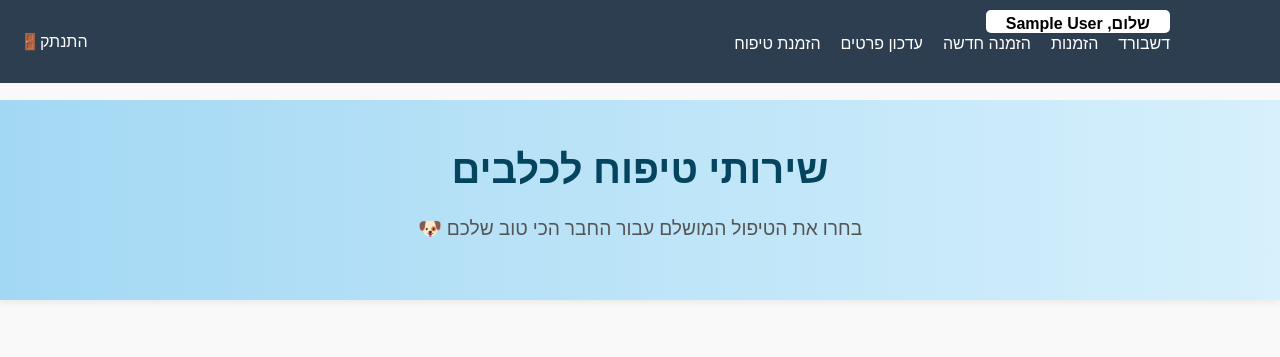
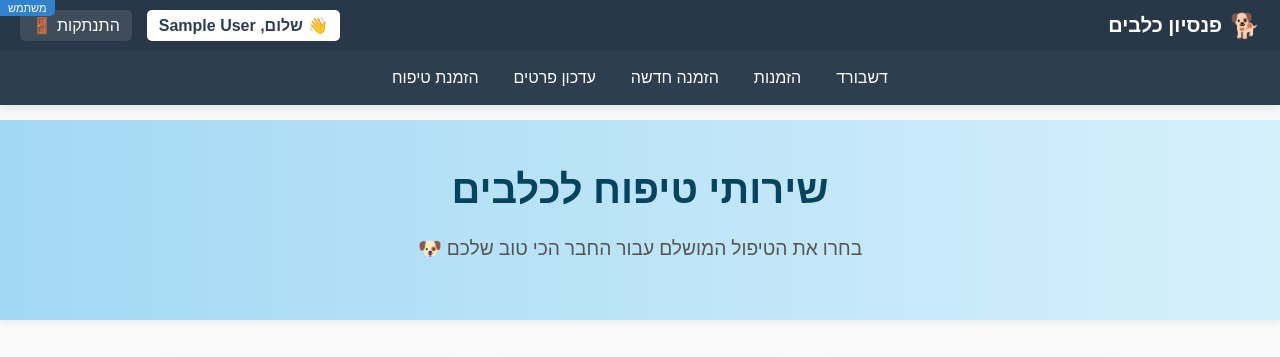
Before and after one commit to ItayRam1995/finalProject, a PHP site: page /grooming/admin/treatments.php in a window 1280 px wide. Shown: the top 357 px of the page. Run offline with PHP 8.4, Linux system fonts and the light colour scheme; the visitor is signed in with stand-in values (Sample User, id 1).

Commit message:
שיפור ותיקון הכותרת כך שלא תחתוך תוכן של דפים אחרים, בנוסף שהכותרת לא תושפע מעיצובים של דפים אחרים

```diff
--- a/header.php
+++ b/header.php
@@ -6,9 +6,17 @@ if (!isset($_SESSION['username'])) {
     exit;
 }
 
+// הגדרת משתני המשתמש
 $first_name = htmlspecialchars($_SESSION['first_name'] ?? "אורח");
 $user_type = $_SESSION['user_type'] ?? 0;
+$username = $_SESSION['username'] ?? "";
 
+// שמירת user_code ב-SESSION אם לא קיים כבר
+if (!isset($_SESSION['user_code']) && !empty($username)) {
+    $_SESSION['user_code'] = $username;
+}
+
+// הגדרת תפריטים לפי סוג משתמש
 $links = $user_type == 1
     ? [
         '../admin/admin_dashboard_secured.php' => 'דשבורד מנהל',
@@ -24,122 +32,241 @@ $links = $user_type == 1
         '../../registration/user/update_profile_secured.php' => 'עדכון פרטים',
         '../../grooming/admin/index.php' => 'הזמנת טיפוח',
     ];
+
+// קביעת צבעים לפי סוג משתמש
+$headerBgColor = $user_type == 1 ? '#1a365d' : '#2c3e50'; // כחול כהה למנהל, כחול רגיל למשתמש
+$headerAccentColor = $user_type == 1 ? '#e53e3e' : '#3182ce'; // אדום למנהל, כחול בהיר למשתמש
+
+// חישוב גובה הכותרת (הערכה)
+$headerHeight = 120; // גובה ממוצע בפיקסלים
 ?>
 
+<!--
+    הסגנון מוגדר עם דיריקטיבות !important בכל מקום כדי להבטיח שסגנון זה
+    לא יידרס על ידי סגנונות אחרים באתר
+-->
 <style>
-/*  */
-
-  /* דוחף את כל האלמנטים שמתחת להדר */
-  html body > *:not(.header-container) {
-    margin-top: 100px;
+    /* איפוס סגנונות לאלמנטים בתוך הכותרת בלבד */
+    .doggy-header-container *,
+    .doggy-header-container *::before,
+    .doggy-header-container *::after {
+        box-sizing: border-box !important;
+        margin: 0 !important;
+        padding: 0 !important;
     }
 
-
-.header-container {
-    position: fixed;
-    width: 100%;
-    top: 0;
-    left: 0;
-    background: <?= $user_type == 1 ? '#c0392b' : '#2c3e50' ?>;
-    color: white;
-    padding: 15px 20px;
-    font-family: Arial, sans-serif;
-    font-size: 16px;
-    display: flex;
-    justify-content: space-between;
-    align-items: center;
-    z-index: 1000;
-
-  }
-/*  */
-
-
-  .header-name {
-    position: absolute;
-    top: 10px;
-    right: 20px;
-    background: white;
-    padding: 5px 10px;
-    border-radius: 5px;
-    font-weight: bold;
-    background: <?= $user_type == 1 ? '#c0392b' : '#2c3e50' ?>;
-    color: black;
-    padding: 5px 20px 0;
-    font-family: Arial, sans-serif;
-    font-size: 16px;
-    text-align: right;
+    /* יצירת מרווח בגוף הדף בגובה של הכותרת */
+    body {
+        padding-top: <?= $headerHeight ?>px !important;
+        margin-top: 0 !important;
     }
 
-  .header-bar {
-  flex-direction: row;
-    background: <?= $user_type == 1 ? '#c0392b' : '#2c3e50' ?>;
-    color: white;
-    padding: 10px 20px 15px;
-    font-family: Arial, sans-serif;
-    font-size: 16px;
-    display: flex;
-    justify-content: space-between;
-    align-items: center;
-    flex-wrap: wrap;
-    padding-right: 130px;
-    padding-top: 20px;
+    /* מיכל הכותרת הראשי - fixed בחזרה לראש הדף */
+    .doggy-header-container {
+        position: fixed !important;
+        top: 0 !important;
+        left: 0 !important;
+        width: 100% !important;
+        background: <?= $headerBgColor ?> !important;
+        color: white !important;
+        font-family: 'Assistant', 'Rubik', Arial, sans-serif !important;
+        font-size: 16px !important;
+        z-index: 1000 !important;
+        box-shadow: 0 2px 10px rgba(0, 0, 0, 0.1) !important;
+        direction: rtl !important;
+        display: flex !important;
+        flex-direction: column !important;
     }
 
-  .header-links {
-    display: flex;
-    flex-wrap: wrap;
-    gap: 20px;
-    align-items: center;
+    /* סרגל עליון עם לוגו ופרטי משתמש */
+    .doggy-header-top {
+        display: flex !important;
+        justify-content: space-between !important;
+        align-items: center !important;
+        padding: 10px 20px !important;
+        background-color: rgba(0, 0, 0, 0.1) !important;
     }
 
-  .header-links a {
-    color: white;
-    text-decoration: none;
+    /* לוגו האתר */
+    .doggy-header-logo {
+        font-weight: bold !important;
+        font-size: 20px !important;
+        color: white !important;
+        text-decoration: none !important;
+        display: flex !important;
+        align-items: center !important;
     }
 
-
-@media (max-width: 600px) {
-  .header-bar {
-    flex-direction: column;
-    align-items: flex-end;
-  }
-  .header-links {
-    width: 100%;
-    margin-top: 10px;
+    .doggy-header-logo-icon {
+        margin-left: 8px !important;
+        font-size: 24px !important;
     }
 
-    .header-bar {
-  flex-direction: row;
-      flex-direction: column;
-      align-items: flex-end;
+    /* מידע על המשתמש */
+    .doggy-header-user-info {
+        display: flex !important;
+        align-items: center !important;
+        gap: 15px !important;
     }
 
-    .header-links {
-      flex-direction: column;
-      width: 100%;
-      margin-top: 10px;
+    .doggy-header-welcome {
+        background: white !important;
+        color: <?= $headerBgColor ?> !important;
+        padding: 6px 12px !important;
+        border-radius: 5px !important;
+        font-weight: bold !important;
+        display: flex !important;
+        align-items: center !important;
     }
+
+    .doggy-header-welcome-icon {
+        margin-left: 5px !important;
+    }
+
+    .doggy-header-logout {
+        color: white !important;
+        text-decoration: none !important;
+        padding: 6px 12px !important;
+        border-radius: 5px !important;
+        background-color: rgba(255, 255, 255, 0.1) !important;
+        transition: background-color 0.3s ease !important;
+        display: flex !important;
+        align-items: center !important;
+    }
+
+    .doggy-header-logout:hover {
+        background-color: rgba(255, 255, 255, 0.2) !important;
+    }
+
+    .doggy-header-logout-icon {
+        margin-right: 5px !important;
+    }
+
+    /* תפריט הניווט */
+    .doggy-header-nav {
+        padding: 10px 20px !important;
+        display: flex !important;
+        justify-content: center !important;
+    }
+
+    .doggy-header-links {
+        display: flex !important;
+        gap: 5px !important;
+        flex-wrap: wrap !important;
+        justify-content: center !important;
+        max-width: 1200px !important;
+    }
+
+    .doggy-header-link {
+        color: white !important;
+        text-decoration: none !important;
+        padding: 8px 15px !important;
+        border-radius: 5px !important;
+        transition: background-color 0.3s ease !important;
+        white-space: nowrap !important;
+        font-weight: 500 !important;
+    }
+
+    .doggy-header-link:hover {
+        background-color: <?= $headerAccentColor ?> !important;
+    }
+
+    /* התאמה למובייל */
+    @media (max-width: 768px) {
+        body {
+            padding-top: 170px !important; /* הגדלת הריווח למסכים קטנים */
+        }
+
+        .doggy-header-top {
+            flex-direction: column !important;
+            align-items: stretch !important;
+            gap: 10px !important;
+            padding: 10px !important;
+        }
+
+        .doggy-header-user-info {
+            justify-content: space-between !important;
+        }
+
+        .doggy-header-links {
+            flex-direction: column !important;
+            width: 100% !important;
+            gap: 5px !important;
+        }
+
+        .doggy-header-link {
+            text-align: center !important;
+            padding: 10px !important;
+        }
+    }
+
+    /* אינדיקציה לסוג משתמש */
+    .doggy-header-user-type {
+        position: absolute !important;
+        top: 0 !important;
+        left: 0 !important;
+        background-color: <?= $headerAccentColor ?> !important;
+        color: white !important;
+        font-size: 11px !important;
+        padding: 2px 8px !important;
+        border-bottom-right-radius: 5px !important;
+    }
+
+    /* סקריפט JavaScript להתאמת padding-top בזמן ריענון הדף */
+    .js-header-height-script {
+        display: none !important;
     }
 </style>
 
-<!--  -->
-<div class="header-container">
-<!--  -->
-<div class="header-name" style="background:white; color:black; border-radius:5px; font-weight:bold; position:absolute; top:10px; right:150px;">
-  שלום, <?= $first_name ?>
+<div class="doggy-header-container">
+    <!-- אינדיקציה לסוג משתמש -->
+    <div class="doggy-header-user-type">
+        <?= $user_type == 1 ? 'מנהל' : 'משתמש' ?>
     </div>
 
-<div class="header-bar">
-  <div class="header-links">
+    <!-- סרגל עליון -->
+    <div class="doggy-header-top">
+        <!-- לוגו -->
+        <a href="<?= $user_type == 1 ? '../admin/admin_dashboard_secured.php' : '../../registration/user/user_dashboard_secured.php' ?>" class="doggy-header-logo">
+            <span class="doggy-header-logo-icon">🐕</span>
+            <span>פנסיון כלבים</span>
+        </a>
+
+        <!-- מידע משתמש וכפתור התנתקות -->
+        <div class="doggy-header-user-info">
+            <div class="doggy-header-welcome">
+                <span class="doggy-header-welcome-icon">👋</span>
+                <span>שלום, <?= $first_name ?></span>
+            </div>
+            <a href="../logout.php" class="doggy-header-logout">
+                <span>התנתקות</span>
+                <span class="doggy-header-logout-icon">🚪</span>
+            </a>
+        </div>
+    </div>
+
+    <!-- סרגל ניווט -->
+    <nav class="doggy-header-nav">
+        <div class="doggy-header-links">
             <?php foreach ($links as $href => $label): ?>
-      <a href="<?= $href ?>"><?= $label ?></a>
+                <a href="<?= $href ?>" class="doggy-header-link"><?= $label ?></a>
             <?php endforeach; ?>
         </div>
+    </nav>
+</div>
 
-  <!--  -->
-  </div>
-  <!--  -->
-  <div>
-    <a href="../logout.php" style="color:white; text-decoration:none;"> התנתק🚪</a>
-  </div>
-</div>
+<!-- סקריפט להתאמת גובה הכותרת בזמן אמת -->
+<script class="js-header-height-script">
+document.addEventListener('DOMContentLoaded', function() {
+    function adjustPadding() {
+        const headerHeight = document.querySelector('.doggy-header-container').offsetHeight;
+        document.body.style.paddingTop = headerHeight + 'px';
+    }
+
+    // התאמה ראשונית
+    adjustPadding();
+
+    // התאמה בכל פעם שחלון הדפדפן משתנה
+    window.addEventListener('resize', adjustPadding);
+});
+</script>
```
Lines whose indentation alone changed are shown as unchanged.
